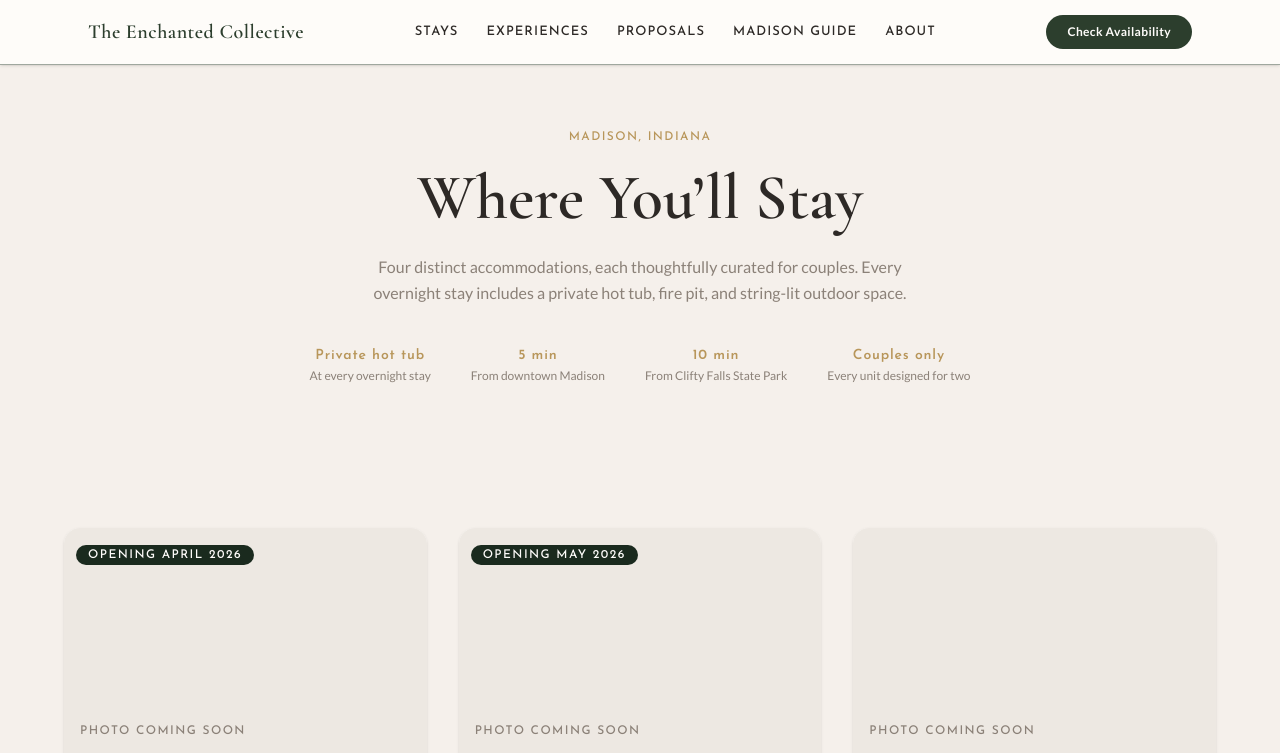
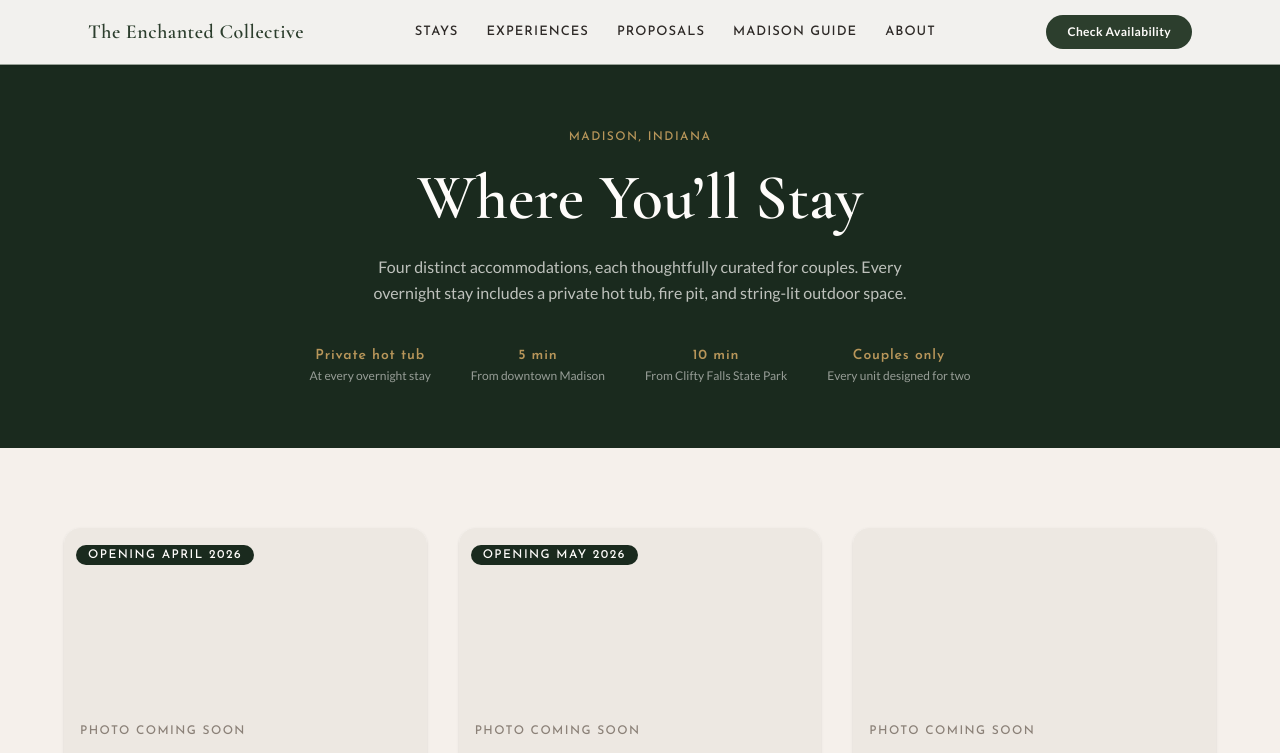
Before and after one commit to tonyrosa777-ops/enchanted-madison, a Next.js app in the folder enchanted-madison/: page /stays in a window 1280 px wide. Shown: the top 753 px of the page. Built offline with nearby package versions, Linux system fonts and the light colour scheme.

Commit message:
fix(stays): dark hero background to match date-night and proposals pages

```diff
--- a/enchanted-madison/src/app/stays/page.tsx
+++ b/enchanted-madison/src/app/stays/page.tsx
@@ -28,7 +28,7 @@ export default function StaysPage() {
       {/* Page hero */}
       <section
         className="pt-32 pb-16 px-4 text-center"
-        style={{ background: "var(--bg-base)" }}
+        style={{ background: "var(--bg-dark)" }}
       >
         <FadeUp>
           <p className="eyebrow mb-3" style={{ color: "var(--accent)" }}>
@@ -40,14 +40,14 @@ export default function StaysPage() {
               fontFamily: "var(--font-display)",
               fontWeight: 600,
               fontSize: "clamp(40px, 6vw, 64px)",
-              color: "var(--text-primary)",
+              color: "var(--text-on-dark)",
             }}
           >
             Where You&rsquo;ll Stay
           </h1>
           <p
             className="max-w-xl mx-auto text-base leading-relaxed"
-            style={{ fontFamily: "var(--font-body)", color: "var(--text-secondary)" }}
+            style={{ fontFamily: "var(--font-body)", color: "rgba(254,252,250,0.72)" }}
           >
             Four distinct accommodations, each thoughtfully curated for couples.
             Every overnight stay includes a private hot tub, fire pit, and
@@ -68,7 +68,7 @@ export default function StaysPage() {
                 </p>
                 <p
                   className="text-xs mt-0.5"
-                  style={{ fontFamily: "var(--font-body)", color: "var(--text-secondary)" }}
+                  style={{ fontFamily: "var(--font-body)", color: "rgba(254,252,250,0.55)" }}
                 >
                   {h.detail}
                 </p>
```
